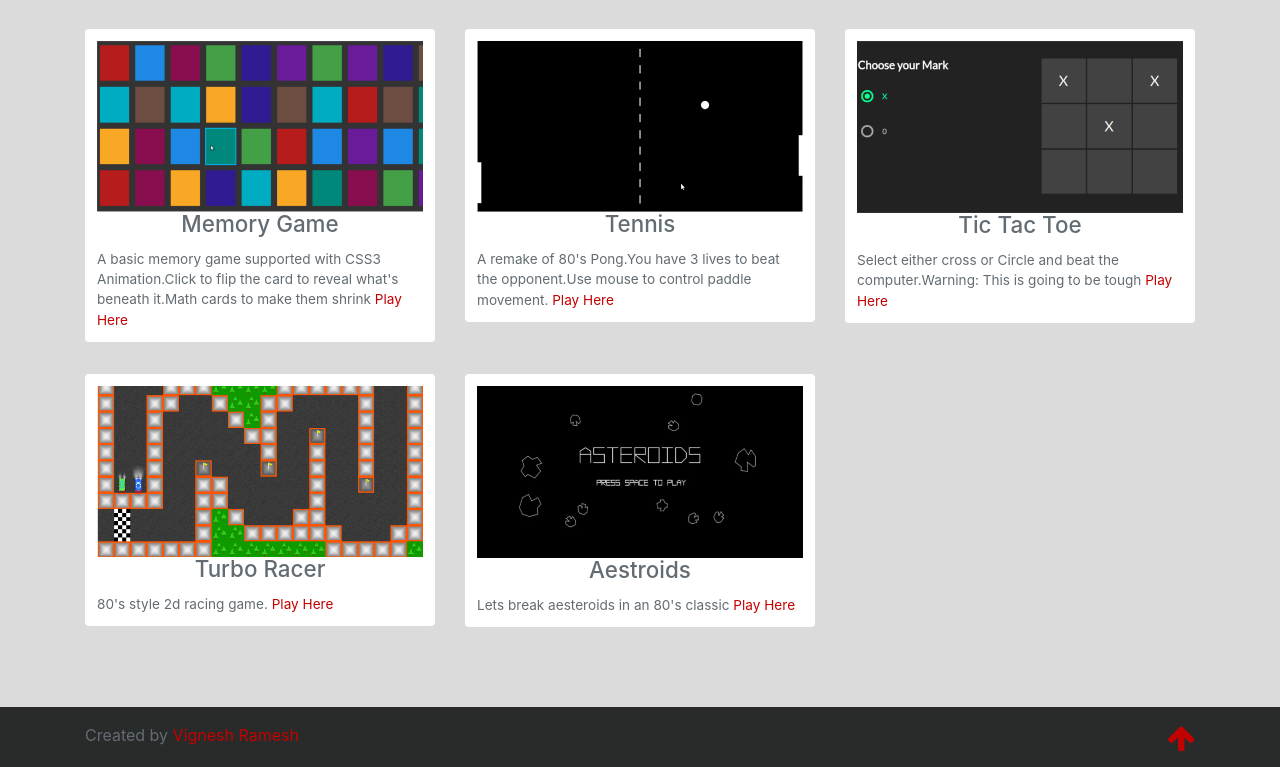
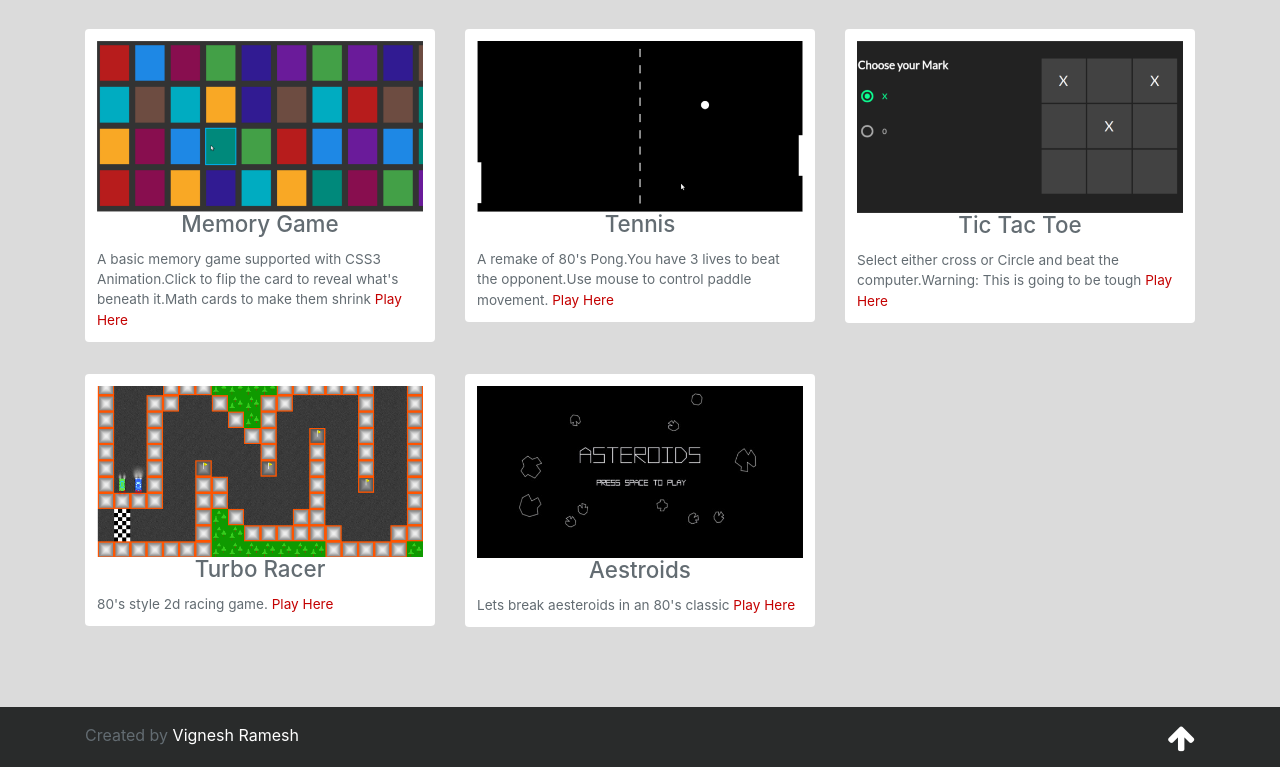
Before and after one commit to igameproject/igameproject.github.io, a plain HTML site: page index.html in a window 1280 px wide. Shown: the part 900-1667 px from the top of the page. Drawn offline with nearby package versions, Linux system fonts and the light colour scheme; a script that the page names is missing.

Commit message:
Footer link color changed

```diff
--- a/index.html
+++ b/index.html
@@ -126,10 +126,9 @@
     <footer class="text-muted">
       <div class="container">
         <p class="float-right">
-          <a href="#"><i style = "font-size:30px;" class="fa fa-arrow-up" aria-hidden="true"></i>
-</a>
+          <a href="#"><i style = "font-size:30px;color:white;" class="fa fa-arrow-up" aria-hidden="true"></i></a>
         </p>
-        <p>Created by <a href = "http://www.vigneshramesh.in" target = "_blank">Vignesh Ramesh</a></p>
+        <p>Created by <a href = "http://www.vigneshramesh.in" target = "_blank" style = "color:white;">Vignesh Ramesh</a></p>
       </div>
     </footer>
 
```
